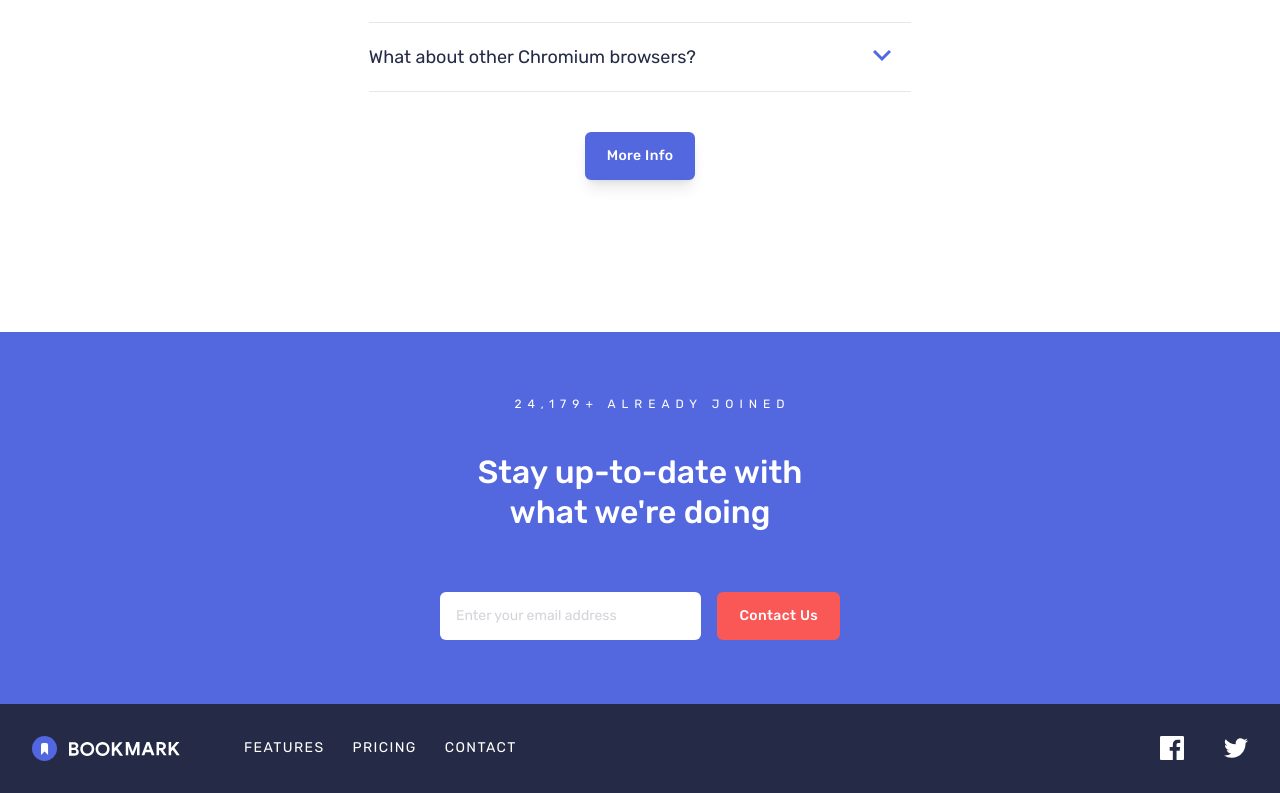
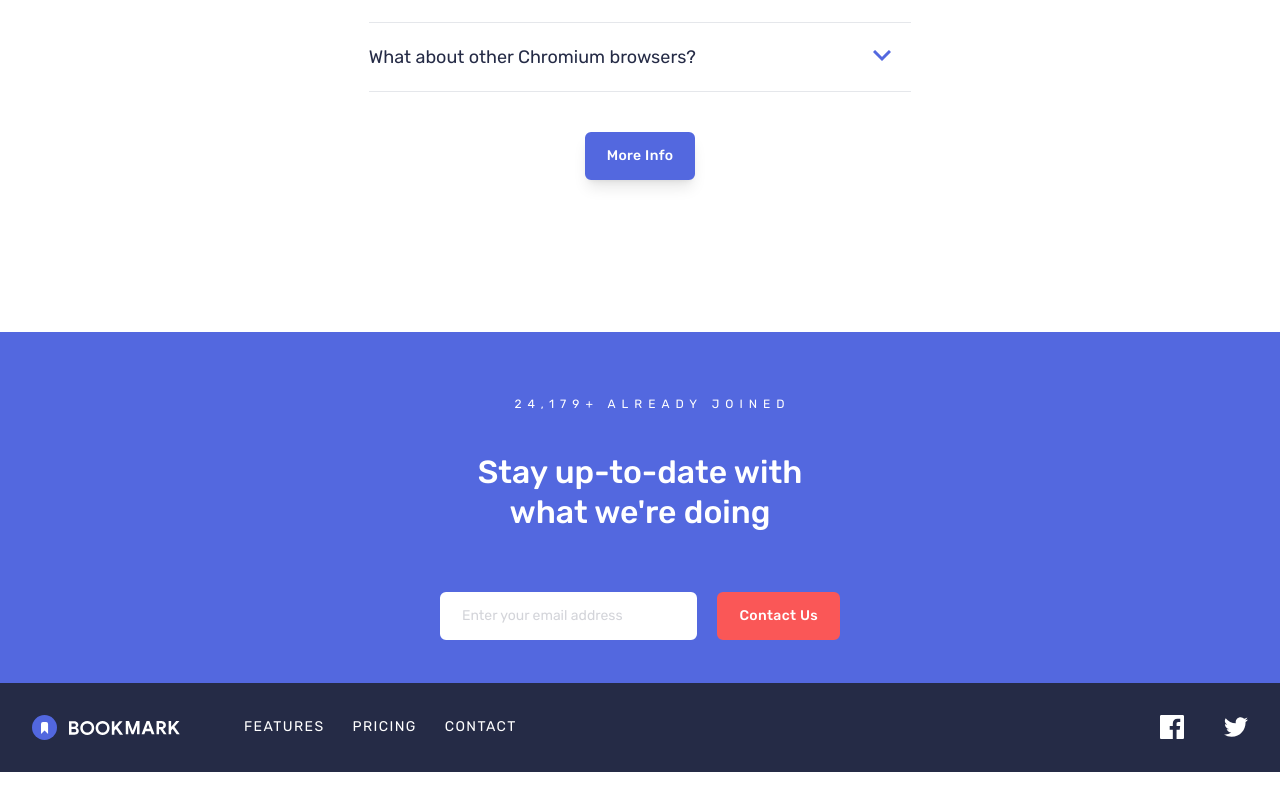
Before and after one commit to KarolKotomski/Bookmark-Manager, a React (Create React App) app: page / in a window 1280 px wide. Shown: the part 2663-3456 px from the top of the page. After the commit the page ends 3435 px from the top, so only its background shows below. Built offline with nearby package versions, Linux system fonts and the light colour scheme.

Commit message:
Styles and logic implemented to Form component. Contact section RWD amendments. Icon buttons received missing type atribute.

```diff
--- a/src/App.tsx
+++ b/src/App.tsx
@@ -11,33 +11,33 @@ import { useEffect, useState } from "react";
 function App() {
   const [isModalActive, setIsModalActive] = useState(false);
 
-  const handleMouseEnter = (event: any) => {
-    const mouseY = event.clientY;
+  // const handleMouseEnter = (event: any) => {
+  //   const mouseY = event.clientY;
 
-    if (mouseY <= 5) {
-      setIsModalActive(true);
-    }
-  };
+  //   if (mouseY <= 5) {
+  //     setIsModalActive(true);
+  //   }
+  // };
 
   const handleClose = () => {
     setIsModalActive(false);
   };
 
-  useEffect(() => {
-    // Add event listener for mouse move near the window edge
-    window.addEventListener("mousemove", handleMouseEnter);
+  // useEffect(() => {
+  //   // Add event listener for mouse move near the window edge
+  //   window.addEventListener("mousemove", handleMouseEnter);
 
-    // Show modal after 30 sec
-    const timer = setTimeout(() => {
-      setIsModalActive(true);
-    }, 30000);
+  //   // Show modal after 30 sec
+  //   const timer = setTimeout(() => {
+  //     setIsModalActive(true);
+  //   }, 30000);
 
-    // Remove event listener and clear timeout
-    return () => {
-      window.removeEventListener("mousemove", handleMouseEnter);
-      clearTimeout(timer);
-    };
-  }, []);
+  //   // Remove event listener and clear timeout
+  //   return () => {
+  //     window.removeEventListener("mousemove", handleMouseEnter);
+  //     clearTimeout(timer);
+  //   };
+  // }, []);
 
   useEffect(() => {
     // Hide and show vertical scrollbar
--- a/src/components/Contact.tsx
+++ b/src/components/Contact.tsx
@@ -1,22 +1,15 @@
-import ButtonStandard from "./buttons/ButtonStandard";
 import Counter from "./Counter";
+import Form from "./Form";
 
 const Contact = () => {
   return (
     <div className="mt-20 bg-blueBright md:mt-28">
-      <div className="container flex max-w-[29rem] flex-col items-center gap-3 py-14 text-center text-white sm:gap-10 sm:py-16">
+      <div className="container flex max-w-[29rem] max-h-[21.9375rem] flex-col justify-start items-center gap-3 py-14 text-center text-white sm:gap-10 sm:py-16">
         <Counter />
         <h2 className="pb-5 text-2xl font-medium sm:text-[2rem] sm:leading-10">
           Stay up-to-date with what we're doing
         </h2>
-        <div className="flex h-full w-full flex-col justify-between gap-4 xs:flex-row">
-          <input
-            type="email"
-            placeholder="Enter your email address"
-            className="h-12 w-full rounded-md px-4 text-sm text-blueDark placeholder-grealish placeholder-opacity-40"
-          />
-          <ButtonStandard applyStyle="red" label="Contact Us" />
-        </div>
+        <Form />
       </div>
     </div>
   );
--- /dev/null
+++ b/src/components/Form.tsx
@@ -0,0 +1,63 @@
+import ButtonStandard from "./buttons/ButtonStandard";
+import errorIcon from "../assets/icon-error.svg";
+import { useState } from "react";
+
+const Form = () => {
+  const [isErrorActive, setIsErrorActive] = useState(false);
+  const [inputValue, setInputValue] = useState("");
+
+  //Form Submitting
+  const handleSubmit = (event: React.FormEvent<HTMLFormElement>) => {
+    event.preventDefault();
+    handleCheckEmail(inputValue);
+  };
+
+  //Input Change
+  const handleInputChange = (event: React.ChangeEvent<HTMLInputElement>) => {
+    setInputValue(event.target.value);
+  };
+
+  //Input email check
+  const handleCheckEmail = (value: string) => {
+    if (!value.includes("@")) {
+      setIsErrorActive(true);
+    } else {
+      setIsErrorActive(false);
+    }
+  };
+
+  return (
+    <form
+      onSubmit={handleSubmit}
+      className="flex w-full flex-col gap-5 xs:flex-row"
+    >
+      <div className="relative w-full">
+        <input
+          onChange={handleInputChange}
+          value={inputValue}
+          placeholder="Enter your email address"
+          className={`relative z-20 h-12 w-full rounded-md border-2 px-5 text-sm text-blueDark placeholder-grealish placeholder-opacity-40 outline-blueDark ${
+            isErrorActive ? "border-redBright" : "border-white"
+          }`}
+        />
+
+        {isErrorActive && (
+          <>
+            <img
+              src={errorIcon}
+              alt="error sign"
+              className="absolute right-4 top-6 z-30 -translate-y-1/2"
+            />
+            <div className="z-10 -translate-y-[0.3rem] rounded-b-md bg-redBright px-3 pb-1 pt-2 text-left text-xs italic xs:absolute xs:w-full">
+              Whoops, make sure it's an email
+            </div>
+          </>
+        )}
+      </div>
+
+      <ButtonStandard applyStyle="red" label="Contact Us" />
+    </form>
+  );
+};
+
+export default Form;
--- a/src/components/buttons/ButtonHeader.tsx
+++ b/src/components/buttons/ButtonHeader.tsx
@@ -1,6 +1,9 @@
 const ButtonHeader = () => {
   return (
-    <button className="rounded-md border-2 border-redBright bg-redBright px-9 py-[0.625rem] text-sm font-medium tracking-widest text-white shadow-lg transition duration-300 hover:bg-white hover:text-redBright">
+    <button
+      type="button"
+      className="rounded-md border-2 border-redBright bg-redBright px-9 py-[0.625rem] text-sm font-medium tracking-widest text-white shadow-lg transition duration-300 hover:bg-white hover:text-redBright"
+    >
       LOGIN
     </button>
   );
--- a/src/components/buttons/ButtonStandard.tsx
+++ b/src/components/buttons/ButtonStandard.tsx
@@ -22,6 +22,7 @@ const ButtonStandard = ({ label, applyStyle }: Props) => {
 
   return (
     <button
+      type="button"
       className={`whitespace-nowrap rounded-md border-2 px-3 py-3 text-sm font-medium tracking-wide transition duration-300 xs:px-5 ${buttonStyle}`}
     >
       {label}
--- a/src/components/icons/CaretIcon.tsx
+++ b/src/components/icons/CaretIcon.tsx
@@ -1,6 +1,6 @@
 const CaretIcon = () => {
   return (
-    <button className="fill-white transition duration-300">
+    <button type="button" className="fill-white transition duration-300">
       <svg xmlns="http://www.w3.org/2000/svg" width="18" height="12">
         <path strokeWidth="3" d="M1 1l8 8 8-8" />
       </svg>
--- a/src/components/icons/CloseIcon.tsx
+++ b/src/components/icons/CloseIcon.tsx
@@ -14,6 +14,7 @@ const CloseIcon = ({ fillColor }: Props) => {
 
   return (
     <button
+      type="button"
       className={`fill-${selectedColor} transition duration-300 hover:fill-redBright`}
     >
       <svg xmlns="http://www.w3.org/2000/svg" width="16" height="15">
--- a/src/components/icons/FacebookIcon.tsx
+++ b/src/components/icons/FacebookIcon.tsx
@@ -1,6 +1,9 @@
 const FacebookIcon = () => {
   return (
-    <button className="fill-white transition duration-300 hover:fill-redBright">
+    <button
+      type="button"
+      className="fill-white transition duration-300 hover:fill-redBright"
+    >
       <svg xmlns="http://www.w3.org/2000/svg" width="24" height="24">
         <path
           fillRule="evenodd"
--- a/src/components/icons/HamburgerIcon.tsx
+++ b/src/components/icons/HamburgerIcon.tsx
@@ -1,6 +1,9 @@
 const HamburgerIcon = () => {
   return (
-    <button className="fill-blueDark transition-colors duration-300 hover:fill-redBright">
+    <button
+      type="button"
+      className="fill-blueDark transition-colors duration-300 hover:fill-redBright"
+    >
       <svg xmlns="http://www.w3.org/2000/svg" width="18" height="15">
         <path
           fillRule="evenodd"
--- a/src/components/icons/LogoBookmark.tsx
+++ b/src/components/icons/LogoBookmark.tsx
@@ -23,7 +23,7 @@ const LogoBookmark = ({ fillColor }: Props) => {
   }
 
   return (
-    <button>
+    <button type="button">
       <svg width="148" height="25" xmlns="http://www.w3.org/2000/svg">
         <g fill="none" fillRule="evenodd">
           <path
--- a/src/components/icons/TwitterIcon.tsx
+++ b/src/components/icons/TwitterIcon.tsx
@@ -1,6 +1,9 @@
 const TwitterIcon = () => {
   return (
-    <button className="fill-white transition duration-300 hover:fill-redBright">
+    <button
+      type="button"
+      className="fill-white transition duration-300 hover:fill-redBright"
+    >
       <svg xmlns="http://www.w3.org/2000/svg" width="24" height="20">
         <path
           fillRule="evenodd"
```
